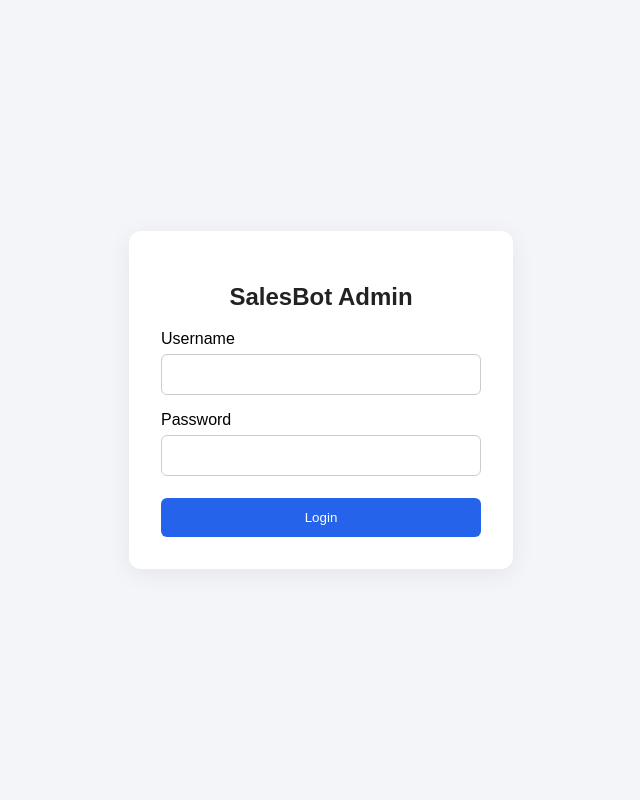
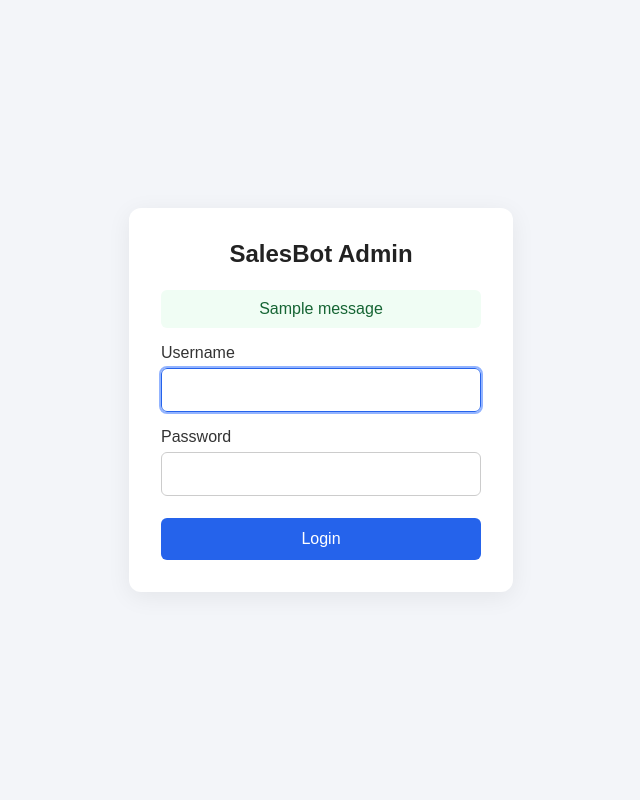
Before and after one commit to Facelessdemocracy/facebook-ai-sales-bot-4, a Python web app: template templates/login.html in a window 1280 px wide. Shown: the whole page, without its empty margins (319-959 px from the left). Run offline with Jinja, Linux system fonts and the light colour scheme; the template is opened without the code that fills it, so the values that code supplies are empty; one stand-in notice (Sample message) is shown.

Commit message:
Update login.html

```diff
--- a/templates/login.html
+++ b/templates/login.html
@@ -6,6 +6,10 @@
   <meta name="viewport" content="width=device-width, initial-scale=1.0">
   <title>SalesBot Admin Login</title>
   <style>
+    * {
+      box-sizing: border-box;
+    }
+
     body {
       font-family: Arial, sans-serif;
       background: #f3f5f9;
@@ -14,24 +18,44 @@
       align-items: center;
       min-height: 100vh;
       margin: 0;
+      padding: 20px;
     }
+
     .login-box {
       background: white;
       padding: 32px;
       border-radius: 12px;
       box-shadow: 0 5px 25px #0001;
-      width: 320px;
+      width: 100%;
+      max-width: 384px;
     }
-    h2 { text-align: center; color: #222; }
-    label { display: block; margin-top: 16px; }
+
+    h2 {
+      text-align: center;
+      color: #222;
+      margin: 0 0 22px;
+    }
+
+    label {
+      display: block;
+      margin-top: 16px;
+      color: #333;
+    }
+
     input {
-      box-sizing: border-box;
       width: 100%;
       padding: 12px;
       margin-top: 6px;
       border: 1px solid #ccc;
       border-radius: 6px;
+      font-size: 16px;
     }
+
+    input:focus {
+      outline: 2px solid #93b4ff;
+      border-color: #2563eb;
+    }
+
     button {
       width: 100%;
       margin-top: 22px;
@@ -41,21 +65,69 @@
       border: 0;
       border-radius: 6px;
       cursor: pointer;
+      font-size: 16px;
     }
-    .error { color: #c00; text-align: center; }
+
+    button:hover {
+      background: #1d4ed8;
+    }
+
+    .error {
+      color: #b91c1c;
+      background: #fef2f2;
+      border: 1px solid #fecaca;
+      padding: 10px;
+      border-radius: 6px;
+      text-align: center;
+      font-size: 14px;
+    }
+
+    .success {
+      color: #166534;
+      background: #f0fdf4;
+      padding: 10px;
+      border-radius: 6px;
+      text-align: center;
+    }
   </style>
 </head>
 <body>
-  <form class="login-box" method="POST">
+  <form class="login-box" method="POST" action="{{ url_for('admin_login_post', next=request.args.get('next', '')) }}">
     <input type="hidden" name="csrf_token" value="{{ csrf_token() }}">
+
     <h2>SalesBot Admin</h2>
+
+    {% with messages = get_flashed_messages(with_categories=true) %}
+      {% for category, message in messages %}
+        <p class="{{ 'error' if category == 'error' else 'success' }}">
+          {{ message }}
+        </p>
+      {% endfor %}
+    {% endwith %}
+
     {% if error %}
       <p class="error">{{ error }}</p>
     {% endif %}
-    <label>Username</label>
-    <input type="text" name="username" required>
-    <label>Password</label>
-    <input type="password" name="password" required>
+
+    <label for="username">Username</label>
+    <input
+      type="text"
+      id="username"
+      name="username"
+      autocomplete="username"
+      required
+      autofocus
+    >
+
+    <label for="password">Password</label>
+    <input
+      type="password"
+      id="password"
+      name="password"
+      autocomplete="current-password"
+      required
+    >
+
     <button type="submit">Login</button>
   </form>
 </body>
```
